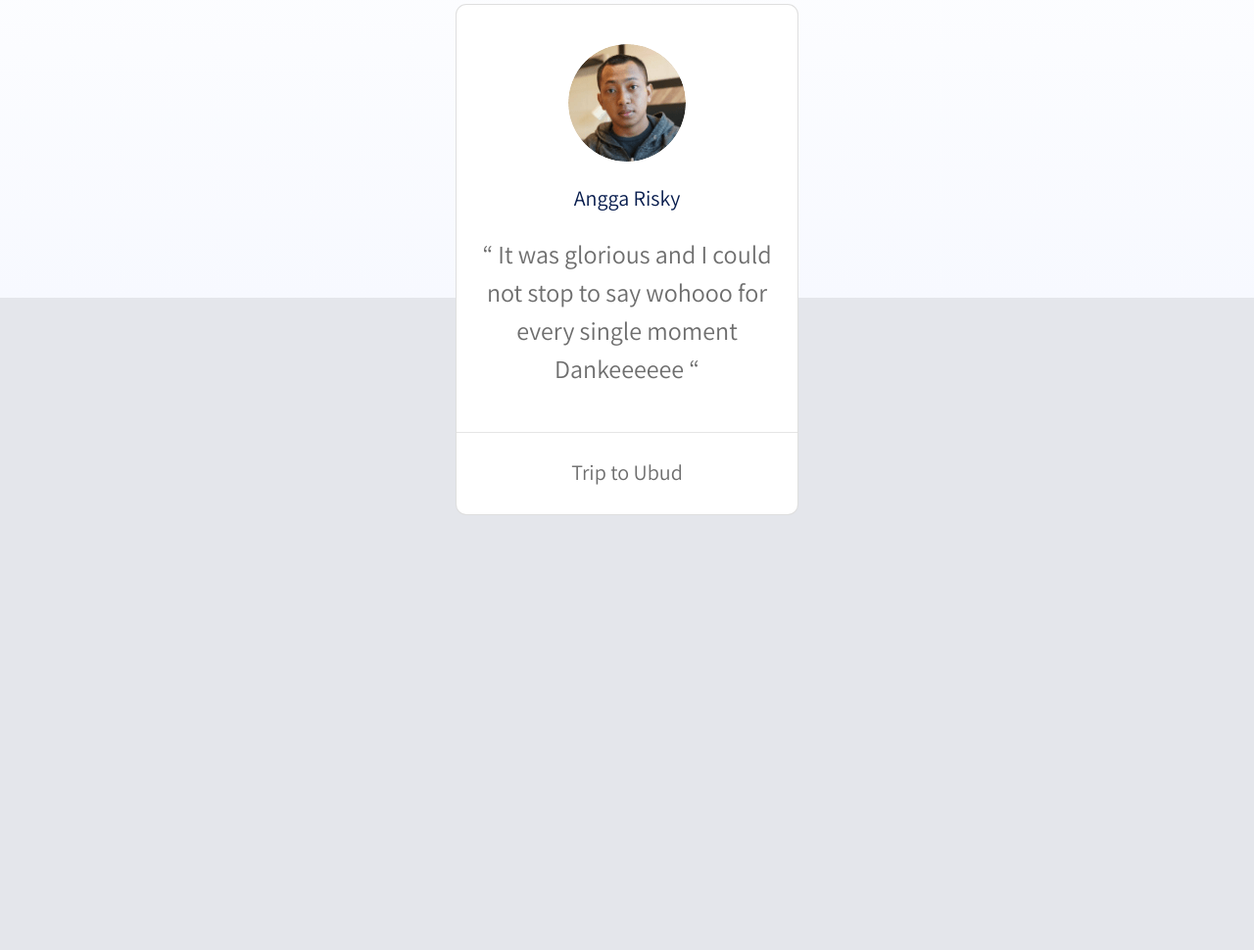
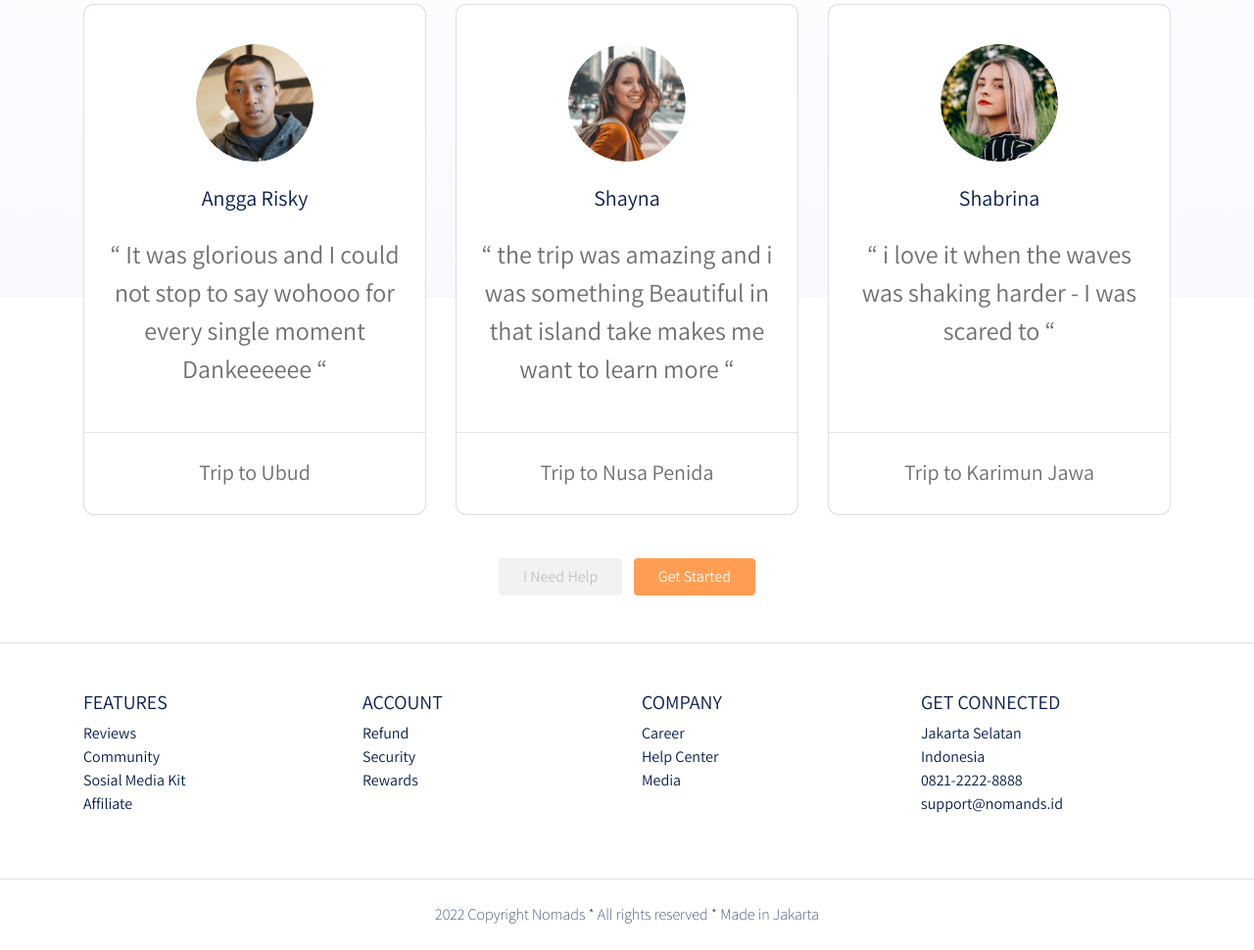
Before and after one commit to alldy28/web-travel, a plain HTML site: page index.html in a window 1280 px wide. Shown: the part 1746-2716 px from the top of the page at 98% size. Before the commit the page ends 2292 px from the top, so only its background shows below. Drawn offline with nearby package versions, Linux system fonts and the light colour scheme.

Commit message:
penambahan footer

```diff
--- a/frontend/style/main.scss
+++ b/frontend/style/main.scss
@@ -1,5 +1,5 @@
 body {
-    background-color: #e4e6eb;
+    background-color: #fff;
     font-family: 'Assistant', sans-serif;
     font-weight: 500px;
     color: #071c4d;
@@ -218,6 +218,7 @@ p {
             font-weight: 200px;
             font-size: 26px;
             color: #6e6e6e;
+            min-height: 160px;
         }
 
         .trip-to {
@@ -231,4 +232,30 @@ p {
             margin-right: -20px;
         }
     }
+    .btn-get-started {
+        background-color: #ff9e53;
+            color: #fff;
+
+            &:hover {
+                background-color: #e9914e;
+            color: #fff;
+            }
+      }
 }
+
+.btn-need-help {
+    background-color: #f2F2F2;
+        color: #C3C3C3;
+
+        &:hover {
+            background-color: #FAFAFA;
+        color: #C3C3C3;
+        }
+  }
+
+
+.section-footer {
+    a {
+        color: #071c4d;
+    }
+}
--- a/index.html
+++ b/index.html
@@ -228,12 +228,110 @@
                             <p class="trip-to mt-2">Trip to Ubud</p>
                         </div>
                     </div>
+                    <div class="col-sm-6 col-md-6 col-lg-4">
+                        <div class="card card-testimonial text-center">
+                            <div class="testimonial-content">
+                                <img src="frontend/images/avatar-2.png" alt="" class="mb-4 rounded-circle" />
+                                <h3 class="mb-4">Shayna</h3>
+                                <p class="testimonials">
+                                    “ the trip was amazing and i was something Beautiful in
+                                    that island take makes me want to learn more “
+                                </p>
+                            </div>
+                            <hr>
+                            <p class="trip-to mt-2">Trip to Nusa Penida</p>
+                        </div>
+                    </div>
+                    <div class="col-sm-6 col-md-6 col-lg-4">
+                        <div class="card card-testimonial text-center">
+                            <div class="testimonial-content">
+                                <img src="frontend/images/avatar-3.png" alt="" class="mb-4 rounded-circle" />
+                                <h3 class="mb-4">Shabrina</h3>
+                                <p class="testimonials">
+                                    “ i love it when the waves
+                                    was shaking harder - I was scared to “
+                                </p>
+                            </div>
+                            <hr>
+                            <p class="trip-to mt-2">Trip to Karimun Jawa</p>
+                        </div>
+                    </div>
+                </div>
+                <div class="row">
+                    <div class="col-12 text-center">
+                        <a href="#" class="btn btn-need-help px-4 mt-4 mx-1">
+                            I Need Help
+                        </a>
+                        <a href="#" class="btn btn-get-started px-4 mt-4 mx-1">
+                            Get Started
+                        </a>
+                    </div>
                 </div>
             </div>
         </section>
 
 
     </main>
+
+    <footer class="section-footer mt-5 mb-4 border-top">
+        <div class="container pt-5 pb-5">
+            <div class="row justify-content-center">
+                <div class="col-12">
+                    <div class="row">
+                        <div class="col-12 col-lg-3">
+                            <h5>
+                                FEATURES
+                            </h5>
+                            <ul class="list-unstyled">
+                                <li><a href="#">Reviews</a></li>
+                                <li><a href="#">Community</a></li>
+                                <li><a href="#">Sosial Media Kit</a></li>
+                                <li><a href="#">Affiliate</a></li>
+                            </ul>
+                        </div>
+                        <div class="col-12 col-lg-3">
+                            <h5>
+                                ACCOUNT
+                            </h5>
+                            <ul class="list-unstyled">
+                                <li><a href="#">Refund</a></li>
+                                <li><a href="#">Security</a></li>
+                                <li><a href="#">Rewards</a></li>
+                            </ul>
+                        </div>
+                        <div class="col-12 col-lg-3">
+                            <h5>
+                                COMPANY
+                            </h5>
+                            <ul class="list-unstyled">
+                                <li><a href="#">Career</a></li>
+                                <li><a href="#">Help Center</a></li>
+                                <li><a href="#">Media</a></li>
+                            </ul>
+                        </div>
+                        <div class="col-12 col-lg-3">
+                            <h5>
+                                GET CONNECTED
+                            </h5>
+                            <ul class="list-unstyled">
+                                <li><a href="#">Jakarta Selatan</a></li>
+                                <li><a href="#">Indonesia</a></li>
+                                <li><a href="#">0821-2222-8888</a></li>
+                                <li><a href="#">support@nomands.id</a></li>
+                            </ul>
+                        </div>
+                    </div>
+                </div>
+            </div>
+        </div>
+        <div class="container-fluid">
+            <div class="row border-top justify-content-center align-item-center pt-4">
+                <div class="col-auto text-gray-500 font-weight-light">
+                    2022 Copyright Nomads * All rights reserved * Made in Jakarta
+                </div>
+            </div>
+        </div>
+    </footer>
     <script src="frontend/libraries/jquery/jquery-3.4.1.min.js"></script>
     <script src="frontend/libraries/bootstrap/js/bootstrap.js"></script>
     <script src="frontend/libraries/retina/retina.min.js"></script>
```
Also changed, not shown: frontend/style/main.css, 1 other file.
